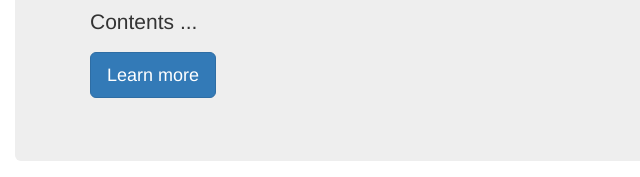
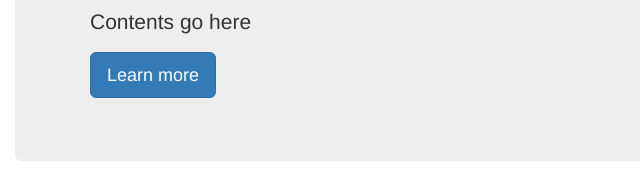
Before and after one commit to wporter82/gruntTest, a website: page index.html in a window 1280 px wide. Shown: the part 212-389 px from the top of the page, 0-640 px from the left. Drawn offline with nearby package versions, Linux system fonts and the light colour scheme.

Commit message:
Modified the contents area

```diff
--- a/index.html
+++ b/index.html
@@ -51,7 +51,7 @@
 	<div class="jumbotron">
 		<div class="container">
 			<h1>Grunt &amp; Bower Test</h1>
-			<p>Contents ...</p>
+			<p>Contents go here</p>
 			<p>
 				<a class="btn btn-primary btn-lg">Learn more</a>
 			</p>
```
